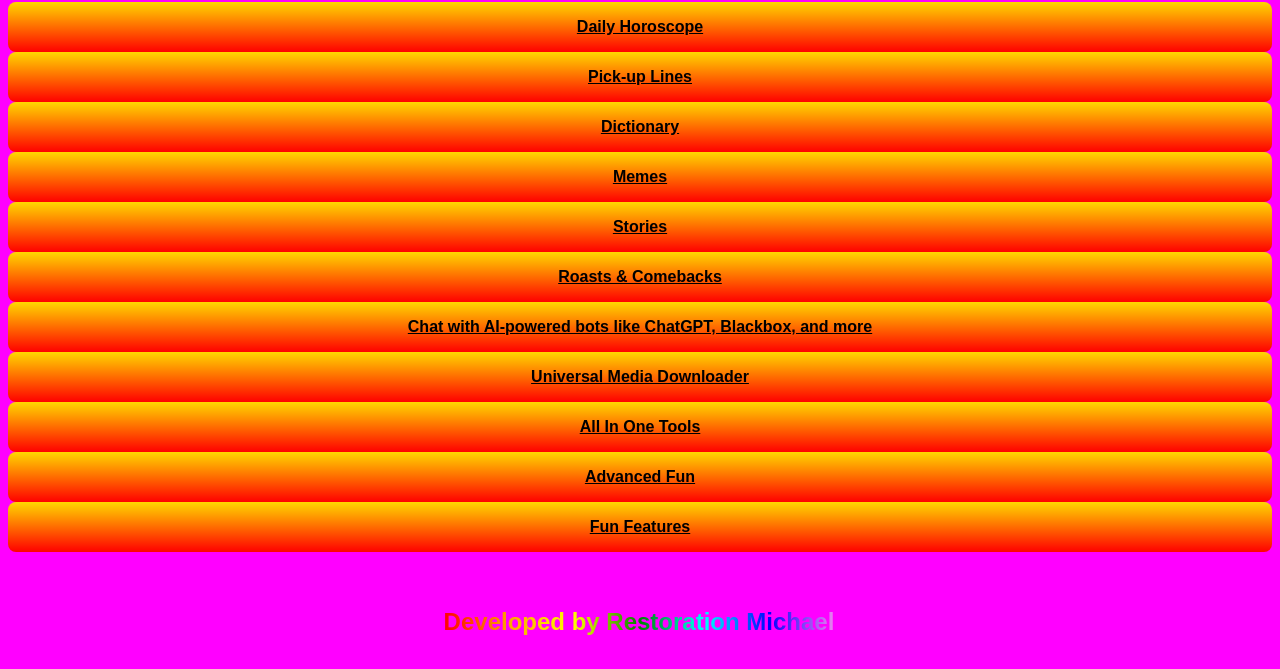
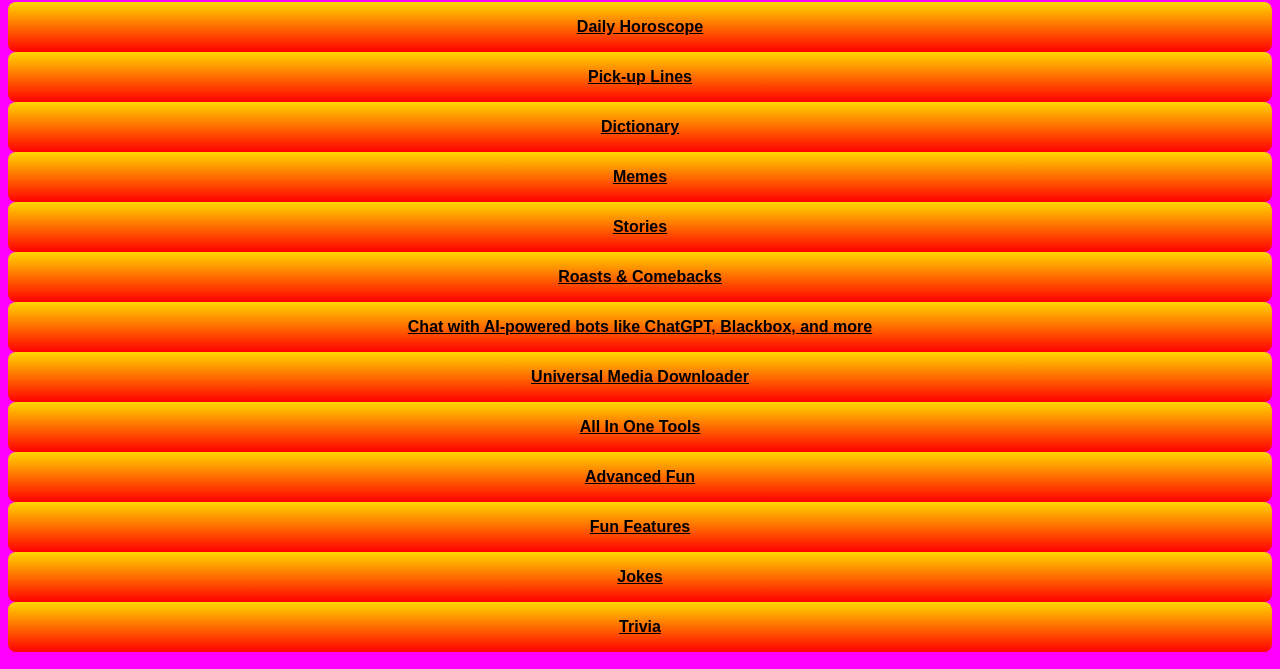
Before and after one commit to Restorationmichael4/Titanfun, a website: page public/index.html in a window 1280 px wide. Shown: the part 128-797 px from the top of the page. Drawn offline with Linux system fonts and the light colour scheme.

Commit message:
Update index.html

```diff
--- a/public/index.html
+++ b/public/index.html
@@ -24,6 +24,9 @@
             <li style="padding: 10px;"><a href="tools.html" style="color: white; text-decoration: none;">All In One Tools</a></li>
             <li style="padding: 10px;"><a href="fun.html" style="color: white; text-decoration: none;">Advanced Fun</a></li>
             <li style="padding: 10px;"><a href="ff.html" style="color: white; text-decoration: none;">Fun Features</a></li>
+            <li style="padding: 10px;"><a href="trivia.html" style="color: white; text-decoration: none;">Trivia</a></li>
+            <li style="padding: 10px;"><a href="jokes.html" style="color: white; text-decoration: none;">Jokes</a></li>
+
         </ul>
     </nav>
 
@@ -45,6 +48,8 @@
         <a href="tools.html" class="feature-card">All In One Tools</a>
         <a href="fun.html" class="feature-card">Advanced Fun</a>
         <a href="ff.html" class="feature-card">Fun Features</a>
+        <a href="jokes.html" class="feature-card">Jokes</a>
+        <a href="trivia.html" class="feature-card">Trivia</a>
     </main>
 
     <!-- Animated Text -->
```
